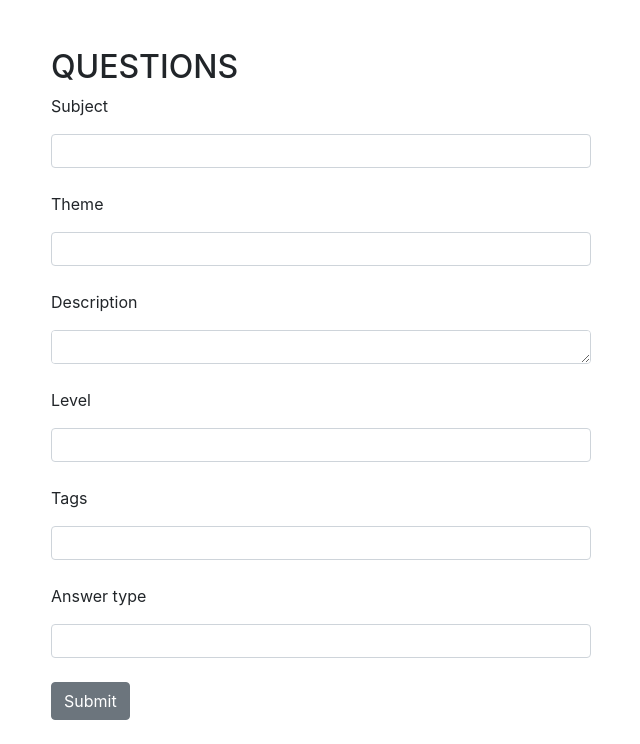
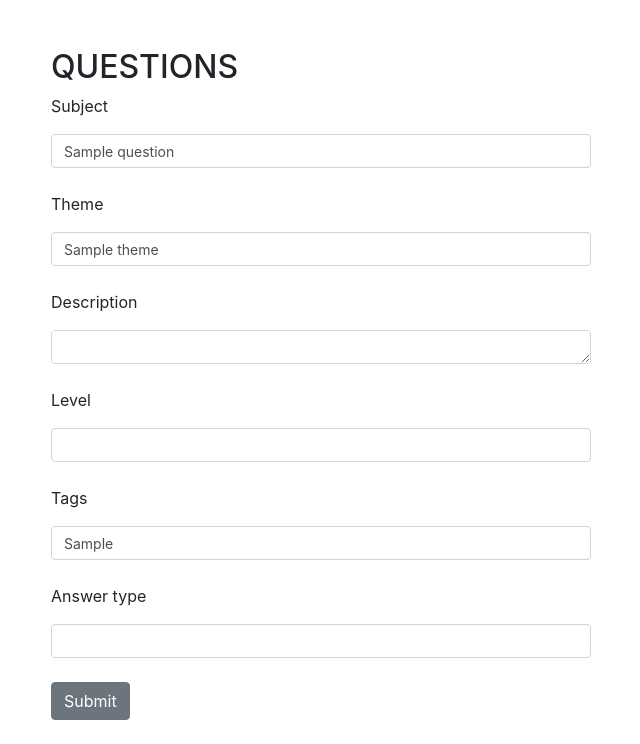
Before and after one commit to gonssalves/examie, a Python web app: template templates/edit_questions.html in a window 1280 px wide. Shown: the part 56-800 px from the top of the page, without its empty margins (34-674 px from the left). Run offline with Jinja, Linux system fonts and the light colour scheme; the template is opened without the code that fills it: most values are stand-ins (such as "Sample title", 1, 10 or a date in 2020); form fields are guessed from the names that the template uses; some libraries are stand-ins or nearby versions.

Commit message:
feat populate edit question form

```diff
--- a/templates/edit_questions.html
+++ b/templates/edit_questions.html
@@ -20,6 +20,7 @@
       font-size: 14px;
     }
   </style>
+
 </head>
 
 <body>
@@ -61,7 +62,7 @@
           </div>
         {% endfor %}
         <h2>QUESTIONS</h2>
-          <form method="POST" action="{{ url_for('main.edit_questions', question_id=question_id) }}">
+          <form id="form_edit" method="POST" action="{{ url_for('main.edit_questions', question_id=question_id) }}">
 
             {{ form.csrf_token }}
 
@@ -161,21 +162,22 @@
             <div class="answer-group" id="true_or_false_answer" style="display: none;">
               <label>{{ form.true_or_false_answer.label }}</label>
               {{ form.true_or_false_answer() }}
-              <br>
+
             </div>
 
             <div>
               {{ form.submit(class='btn btn-secondary')}}
             </div>
+            <br>
         </form>
-
         <script src="https://code.jquery.com/jquery-3.2.1.slim.min.js"></script>
 <script src="https://cdn.jsdelivr.net/npm/popper.js@1.12.9/dist/umd/popper.min.js"></script>
 <script src="https://cdn.jsdelivr.net/npm/bootstrap@4.0.0/dist/js/bootstrap.min.js"></script>
 
 
 <script>
-    $(document).ready(function() {
+
+   setTimeout(function() {
       $('#answer_type').change(function() {
         var selectedOption = $(this).val();
         $('.answer-group').hide(); // Hide all input groups
@@ -196,9 +198,45 @@
           $('#multiple_right_answer2').show();
           $('#multiple_right_answer3').show();
           $('#multiple_right_answer4').show();
-      } else if (selectedOption == 'tf'){
+        } else if (selectedOption == 'tf') {
           $('#true_or_false_answer').show();
         }
       });
-  });
+
+      $('#answer_type').change(); // Trigger the change event on page load
+    }, 100); // Aguarda 100 milissegundos antes de executar o código
+
+      $("#form_edit input[name='subject']").val("{{ question.subject }}");
+      $("#form_edit input[name='theme']").val("{{ question.theme }}");
+      $("#form_edit input[name='description']").val("{{ question.description }}");
+      $("#form_edit select[name='level']").val("{{ question.level }}");
+      $("#form_edit input[name='tags']").val("{{ question.get_tags() }}");
+      $("#form_edit select[name='answer_type']").val("{{ question.answer_type }}");
+
+      if ("{{ question.answer_type }}" == 'tf'){
+        $("#form_edit input[name='true_or_false_answer'][value='{{ question.get_answer_tf() }}']").prop('checked', true);
+
+      }else if("{{ question.answer_type }}" == 'sc'){
+        "{% set l = question.get_answer_sc_mc() %}"
+
+        $("#form_edit input[name='answer1']").val("{{ l[0][0] }}");
+        $("#form_edit input[name='answer2']").val("{{ l[0][1] }}");
+        $("#form_edit input[name='answer3']").val("{{ l[0][2] }}");
+        $("#form_edit input[name='answer4']").val("{{ l[0][3] }}");
+
+        $("#form_edit input[name='single_right_answer'][value='{{ l[1][0] }}']").prop('checked', true);
+
+      }else if("{{ question.answer_type }}" == 'mc'){
+
+        $("#form_edit input[name='answer1']").val("{{ l[0][0] }}");
+        $("#form_edit input[name='answer2']").val("{{ l[0][1] }}");
+        $("#form_edit input[name='answer3']").val("{{ l[0][2] }}");
+        $("#form_edit input[name='answer4']").val("{{ l[0][3] }}");
+
+        $("#form_edit input[name='multiple_right_answer1']").prop('checked', "{{ l[2][0]}}" === "true");
+        $("#form_edit input[name='multiple_right_answer2']").prop('checked', "{{ l[2][1]}}" === "true");
+        $("#form_edit input[name='multiple_right_answer3']").prop('checked', "{{ l[2][2]}}" === "true");
+        $("#form_edit input[name='multiple_right_answer4']").prop('checked', "{{ l[2][3]}}" === "true");
+
+      }
 </script>
```
Lines whose indentation alone changed are shown as unchanged.
